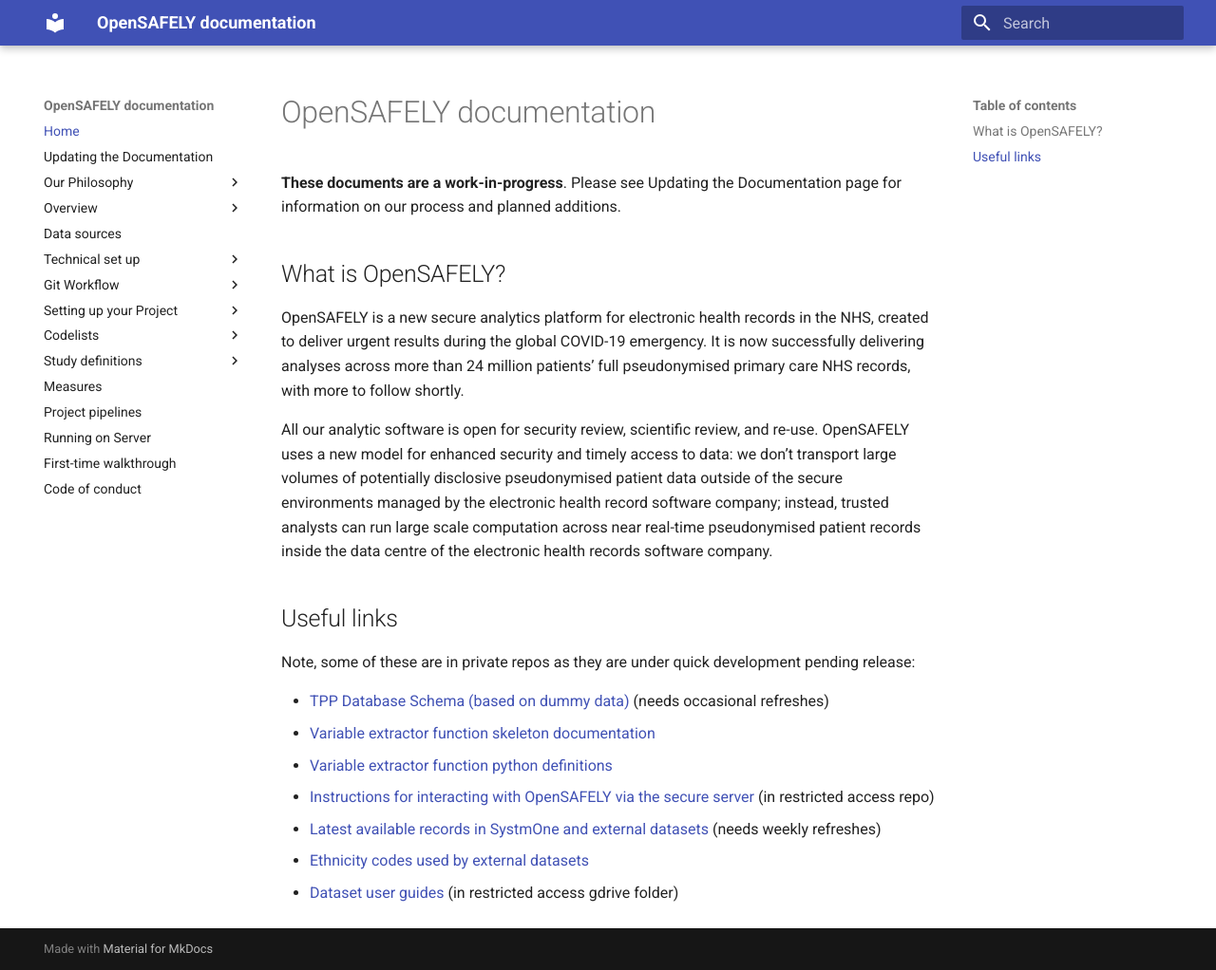
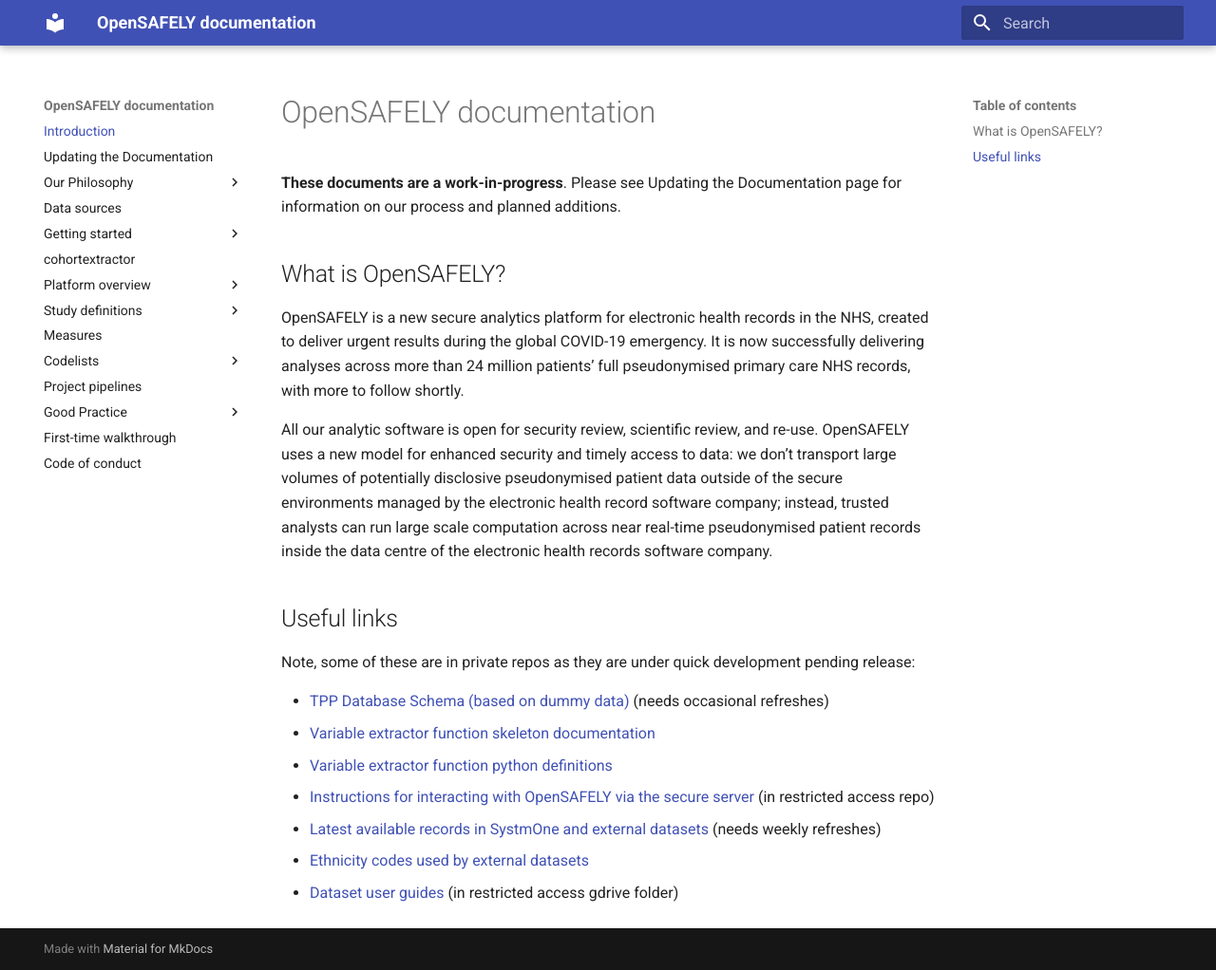
Before and after one commit to opensafely/documentation, an MkDocs documentation site: the page built from docs/index.md, in a window 1280 px wide and 1022 px high. Shown: the whole window at 95% size. Built offline with MkDocs 1.6.1 and Material for MkDocs 9.7.7, drawn with Linux system fonts in a browser that asks for light colours; some of the changed lines change nothing that is shown.

Commit message:
redo nav

```diff
--- a/mkdocs.yml
+++ b/mkdocs.yml
@@ -1,36 +1,32 @@
 site_name: OpenSAFELY documentation
 nav:
-    - Home: index.md
+    - Introduction: index.md
     - Updating the Documentation: updating_documentation.md
+
     - Our Philosophy:
         - Open Working Methods: our_philosophy.md
         - The Datalab Open Manifesto: open_data_manifesto.md
-    - Overview:
-        - Workflow Overview: overview_pipeline.md
-        - Glossary: glossary.md
     - Data sources: dataset_landing_page.md
-    - Technical set up:
-        - Getting started: getting-started.md
+    - Getting started:
+        - Overview: getting-started.md
         - GitHub and Git: github-and-git.md
         - Python: python.md
         - Docker: docker.md
-        - cohortextractor: cohortextractor.md
-    - Git Workflow:
-          - Using Git Effectively: git_workflow.md
-          - Code Reviews: code_reviews.md
-    - Setting up your Project:
-        - Developing a Protocol: protocol.md
-        - Making a Project: project_setup.md
-        - Project Folder Structure: folder.md
-    - Codelists:
-        - Introduction to Codelists: codelist_intro.md
-        - Building a Codelist: codelist_creation.md
-        - Adding Codelists to Project: codelist_project.md
-        - SNOMED codelists: snomed.md
+    - cohortextractor: cohortextractor.md
+    - Platform overview:
+        - Workflow: workflow.md
+        - Create a repository: make-repo.md
+        - Write a Study Definition: write-study-def.md
+        - Generate the dummy data: make-dummy-data.md
+        - Develop analysis scripts: develop-analysis-scripts.md
+        - Write a project pipeline: write-project-pipeline.md
+        - Execute the analysis on the real data: job_server.md
+        - Check the output for disclosivity: check-disclosivity.md
+        - Project Folder Structure: folder-structure.md
+        - Glossary: glossary.md
     - Study definitions:
-        - Introduction to Study Definitions: study_def_intro.md
-        - Basic Set Up: study_definition.md
-        - Running Locally: running_local.md
+        - Introduction: study-def-intro.md
+        - Basic Set Up: study-def-setup.md
         - Defining Time Periods: time_periods.md
         - Defining Variable Outputs: types_of_return_values.md
         - Types of Variables Available: study_variables.md
@@ -39,8 +35,17 @@
         - Multiple Study Definitions: multiple_study_pop.md
         - Flow Charts: flowcharts.md
     - Measures: measures.md
+    - Codelists:
+        - Introduction to Codelists: codelist_intro.md
+        - Building a Codelist: codelist_creation.md
+        - Adding Codelists to Project: codelist_project.md
+        - SNOMED codelists: snomed.md
     - Project pipelines: project_pipelines.md
-    - Running on Server: job_server.md
+    - Good Practice:
+        - Good practice: good-practice-intro.md
+        - Developing a Protocol: protocol.md
+        - Using Git Effectively: git_workflow.md
+        - Code Reviews: code_reviews.md
     - First-time walkthrough: onboarding_analysts.md
     - Code of conduct: code_of_conduct.md
 
@@ -53,5 +58,7 @@
             show_source: False
 
 markdown_extensions:
+    - toc:
+        permalink: "&#128279;"
     - pymdownx.highlight
     - pymdownx.superfences
```
